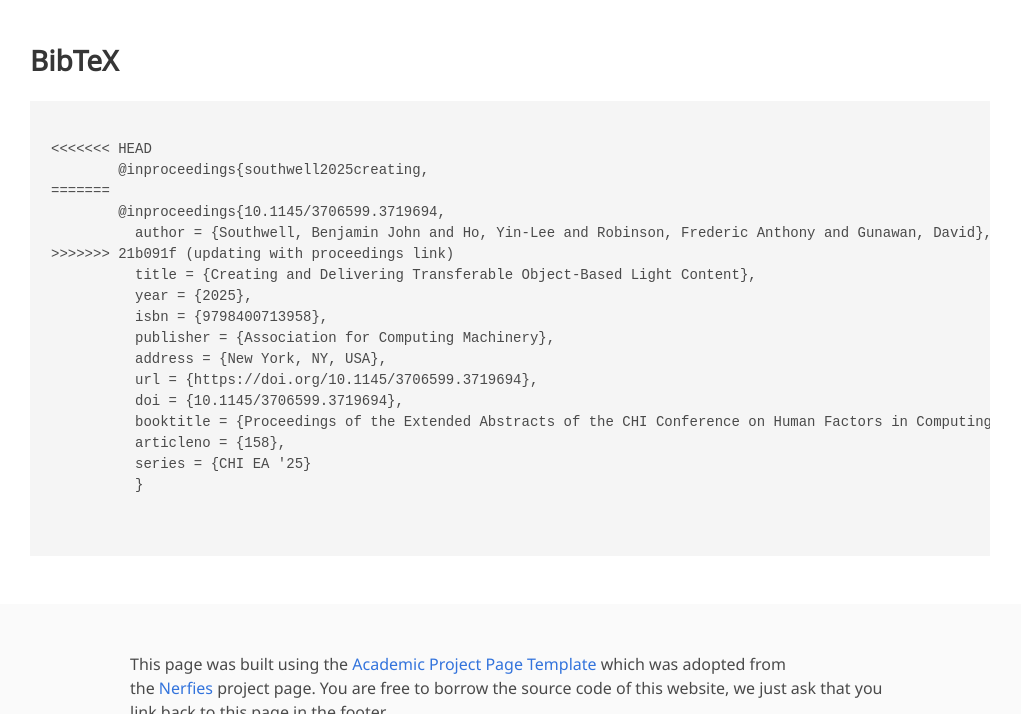
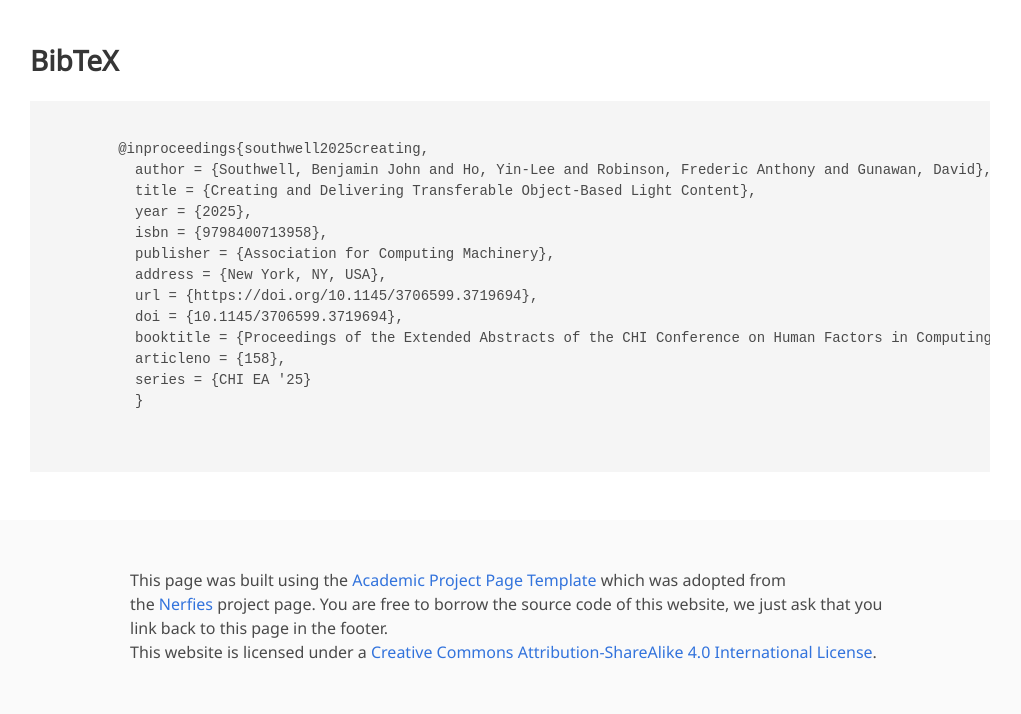
Before and after one commit to BenJSouthwell/lightscapes-chi25, a plain HTML site: page index.html in a window 1280 px wide. Shown: the part 1399-2113 px from the top of the page, without its empty margins (130-1151 px from the left). Drawn offline with nearby package versions, Linux system fonts and the light colour scheme; some icons are missing; a web font is replaced by a local one.

Commit message:
update with proceedings link

```diff
--- a/index.html
+++ b/index.html
@@ -198,12 +198,8 @@
     <div class="container is-max-desktop content">
       <h2 class="title">BibTeX</h2>
       <pre><code>
-<<<<<<< HEAD
         @inproceedings{southwell2025creating,
-=======
-        @inproceedings{10.1145/3706599.3719694,
           author = {Southwell, Benjamin John and Ho, Yin-Lee and Robinson, Frederic Anthony and Gunawan, David},
->>>>>>> 21b091f (updating with proceedings link)
           title = {Creating and Delivering Transferable Object-Based Light Content},
           year = {2025},
           isbn = {9798400713958},
```
